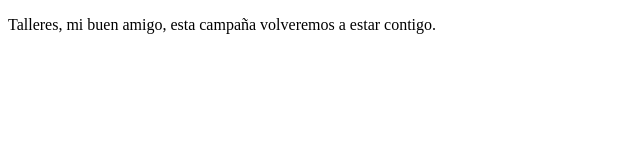
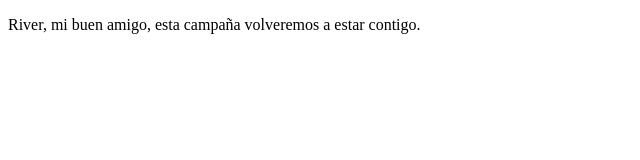
Before and after one commit to sasopedernera/proyectoDemoCursoPrework, a plain HTML site: page index.html in a window 1280 px wide. Shown: the full height of the page, 0-640 px from the left. Drawn offline with Linux system fonts and the light colour scheme.

```diff
--- a/index.html
+++ b/index.html
@@ -8,7 +8,7 @@
 </head>
 <body>
     <p>
-        Talleres, mi buen amigo, esta campaña volveremos a estar contigo.
+        River, mi buen amigo, esta campaña volveremos a estar contigo.
     </p>
 </body>
 </html>
```
